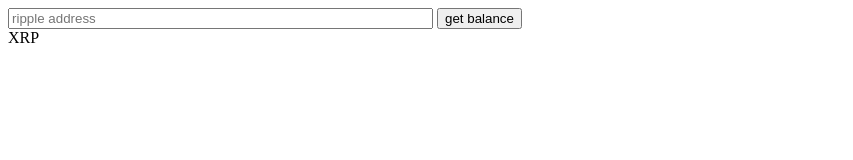
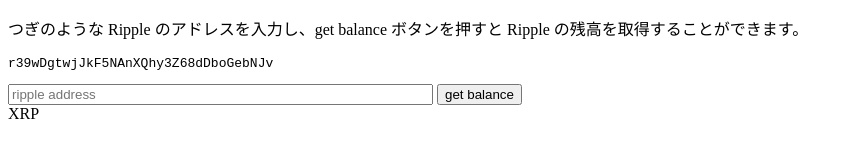
Before and after one commit to piyolab/playground, a plain HTML site: page ripple/index.html in a window 1280 px wide. Shown: the whole page, without its empty margins (0-853 px from the left). Drawn offline with nearby package versions, Linux system fonts and the light colour scheme.

Commit message:
add description

```diff
--- a/ripple/index.html
+++ b/ripple/index.html
@@ -13,6 +13,8 @@
 	</script>
 </head>
 <body>
+  <p>つぎのような Ripple のアドレスを入力し、get balance ボタンを押すと Ripple の残高を取得することができます。</p>
+  <pre>r39wDgtwjJkF5NAnXQhy3Z68dDboGebNJv</pre>
 
   <div>
   	<input type="text" id="get_balance_address" placeholder="ripple address" size="50">
```
